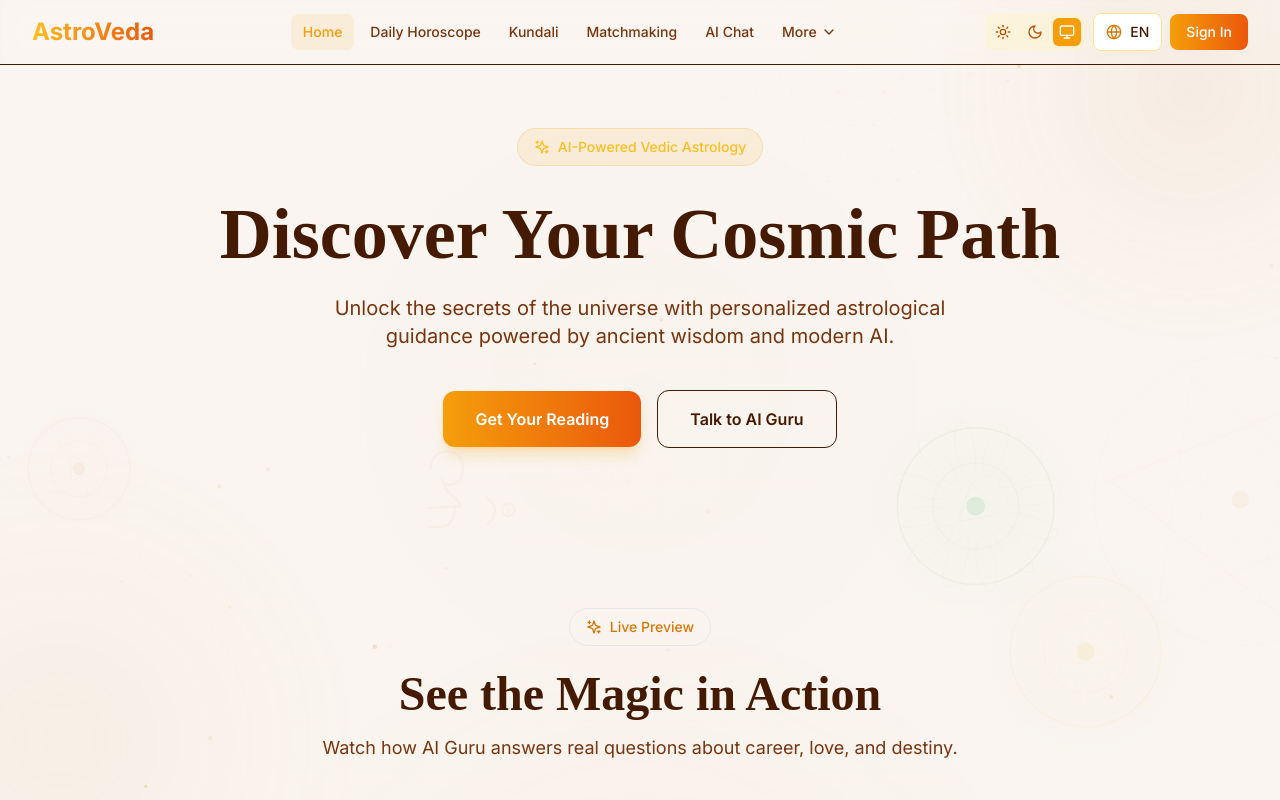
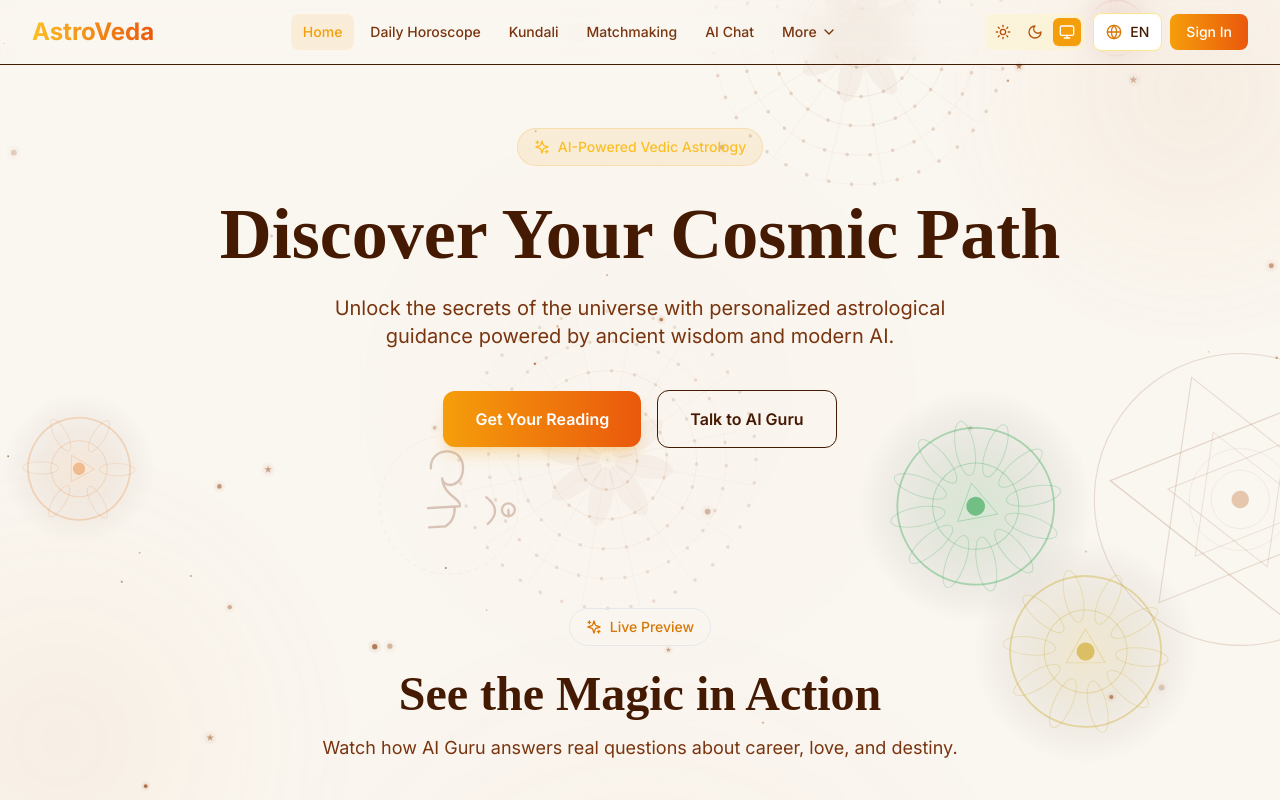
Before and after one commit to seetu09/astro-sage-ai, a Next.js app: page / in a window 1280 px wide. Shown: the top 800 px of the page. Built offline with nearby package versions, Linux system fonts and the light colour scheme.

Commit message:
Update CosmicBackground.tsx

```diff
--- a/app/components/CosmicBackground.tsx
+++ b/app/components/CosmicBackground.tsx
@@ -24,7 +24,7 @@ interface ChakraSymbol {
   opacity: number;
   pulseSpeed: number;
   pulsePhase: number;
-  color: string;
+  color: string; // RGB triplet, e.g. "220, 60, 60"
   petals: number;
   label: string;
 }
@@ -59,10 +59,13 @@ export default function CosmicBackground() {
 
     const isDark = resolvedTheme === 'night';
 
+    // FIX: day-mode colors darkened for contrast against the light #faf6f0
+    // background — the old values (201,150,80 / 180,130,70) were nearly
+    // invisible on cream.
     const colors = {
-      star: isDark ? '251, 191, 36' : '201, 150, 80',
-      glow: isDark ? '245, 158, 11' : '201, 150, 80',
-      line: isDark ? '180, 130, 70' : '180, 130, 70',
+      star: isDark ? '251, 191, 36' : '146, 64, 14',
+      glow: isDark ? '245, 158, 11' : '180, 83, 9',
+      line: isDark ? '180, 130, 70' : '120, 53, 15',
       bgStart: isDark ? '#1a1209' : '#faf6f0',
       bgEnd: isDark ? '#0f0a05' : '#faf6f0',
     };
@@ -74,16 +77,18 @@ export default function CosmicBackground() {
 
     const createParticles = () => {
       particles = [];
-      const count = Math.min(isDark ? 80 : 50, Math.floor((canvas.width * canvas.height) / 25000));
+      // FIX: more particles in day mode
+      const count = Math.min(isDark ? 80 : 90, Math.floor((canvas.width * canvas.height) / 25000));
 
       for (let i = 0; i < count; i++) {
         particles.push({
           x: Math.random() * canvas.width,
           y: Math.random() * canvas.height,
-          size: Math.random() * (isDark ? 2.5 : 2) + 0.5,
+          size: Math.random() * (isDark ? 2.5 : 2.5) + 0.5,
           speedX: (Math.random() - 0.5) * 0.15,
           speedY: (Math.random() - 0.5) * 0.15,
-          opacity: Math.random() * (isDark ? 0.6 : 0.4) + (isDark ? 0.2 : 0.1),
+          // FIX: day opacity raised from 0.1–0.5 to 0.35–0.85
+          opacity: Math.random() * (isDark ? 0.6 : 0.5) + (isDark ? 0.2 : 0.35),
           twinkleSpeed: Math.random() * 0.02 + 0.005,
           twinklePhase: Math.random() * Math.PI * 2,
           type: Math.random() > 0.7 ? 'star' : 'dot',
@@ -93,12 +98,14 @@ export default function CosmicBackground() {
 
     const createChakras = () => {
       chakras = [];
+      // FIX: colors are now plain RGB triplets (no alpha baked into the
+      // string, so no fragile .replace() hack); alpha is applied at draw time.
       const chakraData = [
-        { color: isDark ? 'rgba(220, 60, 60, 0.15)' : 'rgba(220, 60, 60, 0.1)', petals: 4, label: 'Muladhara' },
-        { color: isDark ? 'rgba(230, 130, 50, 0.15)' : 'rgba(230, 130, 50, 0.1)', petals: 6, label: 'Svadhisthana' },
-        { color: isDark ? 'rgba(230, 190, 50, 0.15)' : 'rgba(230, 190, 50, 0.1)', petals: 10, label: 'Manipura' },
-        { color: isDark ? 'rgba(60, 170, 90, 0.15)' : 'rgba(60, 170, 90, 0.1)', petals: 12, label: 'Anahata' },
-        { color: isDark ? 'rgba(60, 150, 200, 0.15)' : 'rgba(60, 150, 200, 0.1)', petals: 16, label: 'Vishuddha' },
+        { color: '220, 60, 60', petals: 4, label: 'Muladhara' },
+        { color: '230, 130, 50', petals: 6, label: 'Svadhisthana' },
+        { color: '200, 160, 20', petals: 10, label: 'Manipura' },
+        { color: '60, 170, 90', petals: 12, label: 'Anahata' },
+        { color: '60, 150, 200', petals: 16, label: 'Vishuddha' },
       ];
 
       for (let i = 0; i < 4; i++) {
@@ -109,7 +116,8 @@ export default function CosmicBackground() {
           size: Math.random() * 50 + 40,
           rotation: Math.random() * Math.PI * 2,
           rotationSpeed: (Math.random() - 0.5) * 0.002,
-          opacity: Math.random() * (isDark ? 0.1 : 0.06) + (isDark ? 0.06 : 0.04),
+          // FIX: day opacity raised from 0.04–0.10 to 0.18–0.32
+          opacity: Math.random() * (isDark ? 0.1 : 0.14) + (isDark ? 0.06 : 0.18),
           pulseSpeed: Math.random() * 0.008 + 0.003,
           pulsePhase: Math.random() * Math.PI * 2,
           color: data.color,
@@ -130,7 +138,8 @@ export default function CosmicBackground() {
           size: Math.random() * 100 + 70,
           rotation: Math.random() * Math.PI * 2,
           rotationSpeed: (Math.random() - 0.5) * 0.0015,
-          opacity: Math.random() * (isDark ? 0.08 : 0.05) + (isDark ? 0.05 : 0.03),
+          // FIX: day opacity raised from 0.03–0.08 to 0.12–0.22
+          opacity: Math.random() * (isDark ? 0.08 : 0.10) + (isDark ? 0.05 : 0.12),
           type: types[i % types.length],
         });
       }
@@ -164,20 +173,20 @@ export default function CosmicBackground() {
       ctx.rotate(rotation + time * 0.0003);
 
       const glowGradient = ctx.createRadialGradient(0, 0, 0, 0, 0, currentSize * 1.5);
-      glowGradient.addColorStop(0, color.replace(isDark ? '0.15' : '0.1', String(currentOpacity * (isDark ? 0.7 : 0.5))));
+      glowGradient.addColorStop(0, `rgba(${color}, ${currentOpacity * (isDark ? 0.7 : 0.6)})`);
       glowGradient.addColorStop(1, 'rgba(0,0,0,0)');
       ctx.fillStyle = glowGradient;
       ctx.fillRect(-currentSize * 1.5, -currentSize * 1.5, currentSize * 3, currentSize * 3);
 
       ctx.beginPath();
       ctx.arc(0, 0, currentSize, 0, Math.PI * 2);
-      ctx.strokeStyle = color.replace(isDark ? '0.15' : '0.1', String(currentOpacity * (isDark ? 1.5 : 1.2)));
-      ctx.lineWidth = isDark ? 2 : 1.5;
+      ctx.strokeStyle = `rgba(${color}, ${currentOpacity * (isDark ? 1.5 : 1.3)})`;
+      ctx.lineWidth = isDark ? 2 : 1.8;
       ctx.stroke();
 
       ctx.beginPath();
       ctx.arc(0, 0, currentSize * 0.55, 0, Math.PI * 2);
-      ctx.strokeStyle = color.replace(isDark ? '0.15' : '0.1', String(currentOpacity * (isDark ? 1.0 : 0.8)));
+      ctx.strokeStyle = `rgba(${color}, ${currentOpacity})`;
       ctx.lineWidth = 1;
       ctx.stroke();
 
@@ -188,8 +197,8 @@ export default function CosmicBackground() {
           ctx.rotate(angle);
           ctx.beginPath();
           ctx.ellipse(0, -currentSize * 0.75, currentSize * 0.12, currentSize * 0.35, 0, 0, Math.PI * 2);
-          ctx.strokeStyle = color.replace(isDark ? '0.15' : '0.1', String(currentOpacity * (isDark ? 0.9 : 0.6)));
-          ctx.lineWidth = isDark ? 1.2 : 0.8;
+          ctx.strokeStyle = `rgba(${color}, ${currentOpacity * (isDark ? 0.9 : 0.8)})`;
+          ctx.lineWidth = isDark ? 1.2 : 1;
           ctx.stroke();
           ctx.restore();
         }
@@ -197,7 +206,7 @@ export default function CosmicBackground() {
 
       ctx.beginPath();
       ctx.arc(0, 0, currentSize * 0.12, 0, Math.PI * 2);
-      ctx.fillStyle = color.replace(isDark ? '0.15' : '0.1', String(currentOpacity * (isDark ? 2.5 : 2)));
+      ctx.fillStyle = `rgba(${color}, ${currentOpacity * (isDark ? 2.5 : 2.2)})`;
       ctx.fill();
 
       ctx.beginPath();
@@ -205,8 +214,8 @@ export default function CosmicBackground() {
       ctx.lineTo(-currentSize * 0.26, currentSize * 0.15);
       ctx.lineTo(currentSize * 0.26, currentSize * 0.15);
       ctx.closePath();
-      ctx.strokeStyle = color.replace(isDark ? '0.15' : '0.1', String(currentOpacity * (isDark ? 1.0 : 0.8)));
-      ctx.lineWidth = isDark ? 1 : 0.8;
+      ctx.strokeStyle = `rgba(${color}, ${currentOpacity})`;
+      ctx.lineWidth = isDark ? 1 : 0.9;
       ctx.stroke();
 
       ctx.restore();
@@ -223,8 +232,8 @@ export default function CosmicBackground() {
         const radius = (size * r) / rings;
         ctx.beginPath();
         ctx.arc(0, 0, radius, 0, Math.PI * 2);
-        ctx.strokeStyle = `rgba(${colors.line}, ${opacity * (1 - r / (rings + 1)) * (isDark ? 0.9 : 0.6)})`;
-        ctx.lineWidth = isDark ? 0.8 : 0.6;
+        ctx.strokeStyle = `rgba(${colors.line}, ${opacity * (1 - r / (rings + 1)) * (isDark ? 0.9 : 0.8)})`;
+        ctx.lineWidth = isDark ? 0.8 : 0.7;
         ctx.stroke();
 
         const dots = r * 8;
@@ -233,8 +242,8 @@ export default function CosmicBackground() {
           const dx = Math.cos(angle) * radius;
           const dy = Math.sin(angle) * radius;
           ctx.beginPath();
-          ctx.arc(dx, dy, isDark ? 2 : 1.5, 0, Math.PI * 2);
-          ctx.fillStyle = `rgba(${colors.star}, ${opacity * (isDark ? 1.0 : 0.7)})`;
+          ctx.arc(dx, dy, isDark ? 2 : 1.8, 0, Math.PI * 2);
+          ctx.fillStyle = `rgba(${colors.star}, ${opacity * (isDark ? 1.0 : 0.9)})`;
           ctx.fill();
         }
       }
@@ -245,8 +254,8 @@ export default function CosmicBackground() {
         ctx.beginPath();
         ctx.moveTo(0, 0);
         ctx.lineTo(Math.cos(angle) * size, Math.sin(angle) * size);
-        ctx.strokeStyle = `rgba(${colors.line}, ${opacity * (isDark ? 0.4 : 0.25)})`;
-        ctx.lineWidth = isDark ? 0.6 : 0.4;
+        ctx.strokeStyle = `rgba(${colors.line}, ${opacity * (isDark ? 0.4 : 0.35)})`;
+        ctx.lineWidth = isDark ? 0.6 : 0.5;
         ctx.stroke();
       }
 
@@ -256,7 +265,7 @@ export default function CosmicBackground() {
         ctx.rotate(angle);
         ctx.beginPath();
         ctx.ellipse(0, -size * 0.25, size * 0.08, size * 0.2, 0, 0, Math.PI * 2);
-        ctx.fillStyle = `rgba(${colors.star}, ${opacity * (isDark ? 0.25 : 0.15)})`;
+        ctx.fillStyle = `rgba(${colors.star}, ${opacity * (isDark ? 0.25 : 0.22)})`;
         ctx.fill();
         ctx.restore();
       }
@@ -272,8 +281,8 @@ export default function CosmicBackground() {
 
       ctx.beginPath();
       ctx.arc(0, 0, size, 0, Math.PI * 2);
-      ctx.strokeStyle = `rgba(${colors.line}, ${opacity * (isDark ? 0.8 : 0.5)})`;
-      ctx.lineWidth = isDark ? 1.2 : 1;
+      ctx.strokeStyle = `rgba(${colors.line}, ${opacity * (isDark ? 0.8 : 0.7)})`;
+      ctx.lineWidth = isDark ? 1.2 : 1.1;
       ctx.stroke();
 
       ctx.beginPath();
@@ -281,8 +290,8 @@ export default function CosmicBackground() {
       ctx.lineTo(-size * 0.78, size * 0.45);
       ctx.lineTo(size * 0.78, size * 0.45);
       ctx.closePath();
-      ctx.strokeStyle = `rgba(${colors.line}, ${opacity * (isDark ? 0.9 : 0.6)})`;
-      ctx.lineWidth = isDark ? 1.5 : 1.2;
+      ctx.strokeStyle = `rgba(${colors.line}, ${opacity * (isDark ? 0.9 : 0.8)})`;
+      ctx.lineWidth = isDark ? 1.5 : 1.3;
       ctx.stroke();
 
       ctx.beginPath();
@@ -290,8 +299,8 @@ export default function CosmicBackground() {
       ctx.lineTo(-size * 0.78, -size * 0.45);
       ctx.lineTo(size * 0.78, -size * 0.45);
       ctx.closePath();
-      ctx.strokeStyle = `rgba(${colors.line}, ${opacity * (isDark ? 0.8 : 0.5)})`;
-      ctx.lineWidth = isDark ? 1.2 : 1;
+      ctx.strokeStyle = `rgba(${colors.line}, ${opacity * (isDark ? 0.8 : 0.7)})`;
+      ctx.lineWidth = isDark ? 1.2 : 1.1;
       ctx.stroke();
 
       ctx.beginPath();
@@ -299,8 +308,8 @@ export default function CosmicBackground() {
       ctx.lineTo(-size * 0.43, size * 0.25);
       ctx.lineTo(size * 0.43, size * 0.25);
       ctx.closePath();
-      ctx.strokeStyle = `rgba(${colors.line}, ${opacity * (isDark ? 0.7 : 0.45)})`;
-      ctx.lineWidth = isDark ? 1.1 : 0.9;
+      ctx.strokeStyle = `rgba(${colors.line}, ${opacity * (isDark ? 0.7 : 0.6)})`;
+      ctx.lineWidth = isDark ? 1.1 : 1;
       ctx.stroke();
 
       ctx.beginPath();
@@ -308,20 +317,20 @@ export default function CosmicBackground() {
       ctx.lineTo(-size * 0.43, -size * 0.25);
       ctx.lineTo(size * 0.43, -size * 0.25);
       ctx.closePath();
-      ctx.strokeStyle = `rgba(${colors.line}, ${opacity * (isDark ? 0.6 : 0.4)})`;
-      ctx.lineWidth = isDark ? 1 : 0.8;
+      ctx.strokeStyle = `rgba(${colors.line}, ${opacity * (isDark ? 0.6 : 0.55)})`;
+      ctx.lineWidth = isDark ? 1 : 0.9;
       ctx.stroke();
 
       ctx.beginPath();
       ctx.arc(0, 0, size * 0.06, 0, Math.PI * 2);
-      ctx.fillStyle = `rgba(${isDark ? '245, 158, 11' : '201, 120, 42'}, ${opacity * (isDark ? 1.5 : 1.2)})`;
+      ctx.fillStyle = `rgba(${isDark ? '245, 158, 11' : '180, 83, 9'}, ${opacity * (isDark ? 1.5 : 1.3)})`;
       ctx.fill();
 
       [0.2, 0.35].forEach((r) => {
         ctx.beginPath();
         ctx.arc(0, 0, size * r, 0, Math.PI * 2);
-        ctx.strokeStyle = `rgba(${colors.line}, ${opacity * (isDark ? 0.5 : 0.3)})`;
-        ctx.lineWidth = isDark ? 0.7 : 0.5;
+        ctx.strokeStyle = `rgba(${colors.line}, ${opacity * (isDark ? 0.5 : 0.45)})`;
+        ctx.lineWidth = isDark ? 0.7 : 0.6;
         ctx.stroke();
       });
 
@@ -357,15 +366,15 @@ export default function CosmicBackground() {
       ctx.arc(size * 0.08, -size * 0.55, size * 0.06, 0, Math.PI * 2);
       ctx.stroke();
 
-      ctx.shadowColor = `rgba(${colors.glow}, ${isDark ? 0.4 : 0.25})`;
+      ctx.shadowColor = `rgba(${colors.glow}, ${isDark ? 0.4 : 0.3})`;
       ctx.shadowBlur = isDark ? 30 : 20;
       ctx.stroke();
       ctx.shadowBlur = 0;
 
       ctx.beginPath();
       ctx.arc(0, 0, size * 0.65, 0, Math.PI * 2);
-      ctx.strokeStyle = `rgba(${colors.line}, ${opacity * (isDark ? 0.5 : 0.3)})`;
-      ctx.lineWidth = isDark ? 1 : 0.8;
+      ctx.strokeStyle = `rgba(${colors.line}, ${opacity * (isDark ? 0.5 : 0.4)})`;
+      ctx.lineWidth = isDark ? 1 : 0.9;
       ctx.setLineDash([5, 5]);
       ctx.stroke();
       ctx.setLineDash([]);
@@ -397,7 +406,10 @@ export default function CosmicBackground() {
         if (p.y > canvas.height) p.y = 0;
 
         const twinkle = Math.sin(time * p.twinkleSpeed + p.twinklePhase);
-        const currentOpacity = p.opacity * (0.5 + 0.5 * twinkle);
+        // FIX: gentler twinkle floor in day mode so particles never vanish
+        const currentOpacity = isDark
+          ? p.opacity * (0.5 + 0.5 * twinkle)
+          : p.opacity * (0.7 + 0.3 * twinkle);
 
         if (p.type === 'star') {
           drawStar(p.x, p.y, p.size * 1.5, currentOpacity);
@@ -412,7 +424,7 @@ export default function CosmicBackground() {
           ctx.beginPath();
           ctx.arc(p.x, p.y, p.size * 3, 0, Math.PI * 2);
           const gradient = ctx.createRadialGradient(p.x, p.y, 0, p.x, p.y, p.size * 3);
-          gradient.addColorStop(0, `rgba(${colors.star}, ${currentOpacity * (isDark ? 0.4 : 0.2)})`);
+          gradient.addColorStop(0, `rgba(${colors.star}, ${currentOpacity * (isDark ? 0.4 : 0.25)})`);
           gradient.addColorStop(1, `rgba(${colors.star}, 0)`);
           ctx.fillStyle = gradient;
           ctx.fill();
@@ -466,18 +478,15 @@ export default function CosmicBackground() {
   // Don't render canvas until mounted (prevents SSR issues)
   if (!mounted) {
     return (
-      <div
-        className="fixed inset-0 pointer-events-none z-0"
-        style={{ backgroundColor: '#faf6f0' }}
-      />
+      <div className="fixed inset-0 -z-10" style={{ background: 'var(--bg-primary)' }} />
     );
   }
 
   return (
     <canvas
       ref={canvasRef}
-      className="fixed inset-0 pointer-events-none z-0"
-      style={{ opacity: 0.6 }}
+      className="fixed inset-0 -z-10 pointer-events-none"
+      aria-hidden="true"
     />
   );
 }
```
